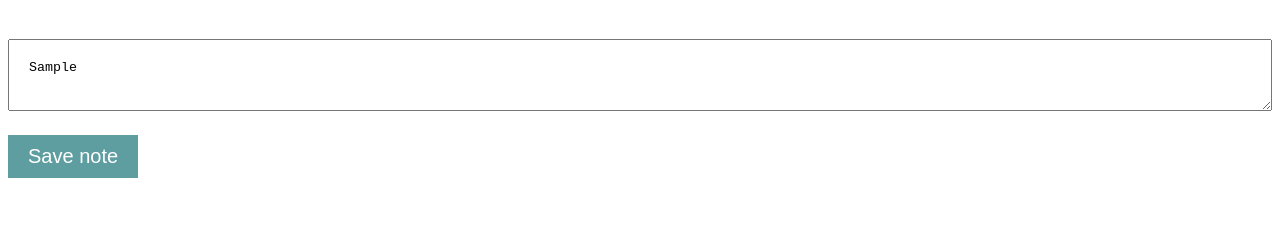
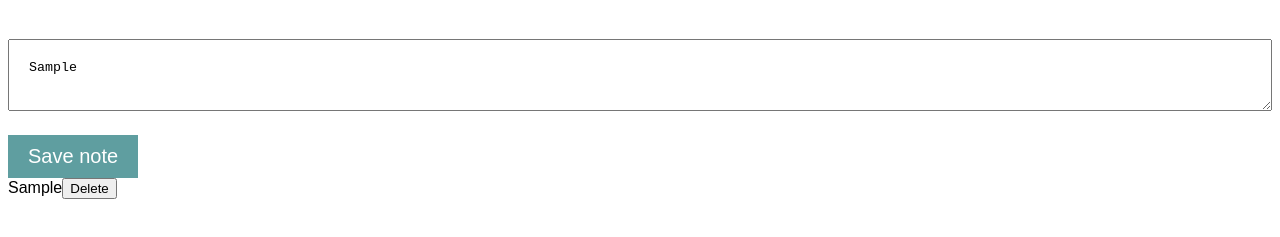
Before and after one commit to DorianKita/note-App, a plain HTML site: page index.html in a window 1280 px wide. Both pictures are taken after typing "Sample" into the empty fields and a click on the button "Save note". Shown: the part 61-298 px from the top of the page. Drawn offline with Linux system fonts and the light colour scheme.

Commit message:
added function saveNote for saving notes on localStorage, and function createNote for displaying notes on page in section 'notes'

```diff
--- a/app.js
+++ b/app.js
@@ -0,0 +1,23 @@
+function saveNote() {
+    const textNote = document.querySelector('.note-area').value;
+    const keyNote = Date.now().toString();
+    localStorage.setItem(keyNote, textNote);
+    createNote(keyNote,textNote);
+}
+
+function deleteNote(keyNote){
+
+
+}
+
+function createNote(keyNote, textNote){
+    const div = document.createElement('div');
+    div.id = keyNote;
+    const text = document.createTextNode(textNote);
+    div.appendChild(text);
+
+    const button = document.createElement('button');
+    button.textContent ='Delete';
+    div.appendChild(button);
+    document.querySelector('.notes').appendChild(div);
+}
--- a/index.html
+++ b/index.html
@@ -10,7 +10,7 @@
     <h1 class="note-title">Note App</h1>
 
     <textarea class="note-area"></textarea>
-    <button class="save-btn">Save note</button>
+    <button class="save-btn" onclick="saveNote()">Save note</button>
     <section class="notes"></section>
 
     <script src="app.js"></script>
```
